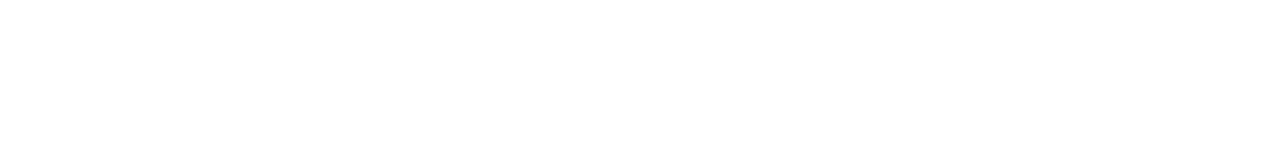
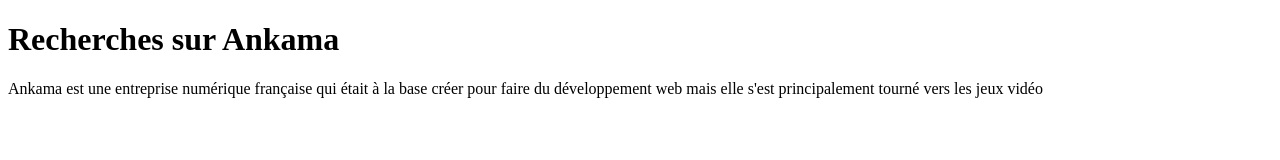
Before and after one commit to VillerotJustin/SAE_S1.06-A1, a plain HTML site: page index.html in a window 1280 px wide. Drawn offline with Linux system fonts and the light colour scheme.

Commit message:
2ème update
Ajout de la description, du titre et de l'icone sur l'index.html

```diff
--- a/index.html
+++ b/index.html
@@ -3,8 +3,10 @@
   <head>
     <meta charset="utf-8">
     <title>Ankama</title>
+    <link rel="icon" type="image/ico" sizes="16x16" href="ankama.ico">
   </head>
   <body>
-
+    <h1>Recherches sur Ankama</h1>
+    <p>Ankama est une entreprise numérique française qui était à la base créer pour faire du développement web mais elle s'est principalement tourné vers les jeux vidéo </p>
   </body>
 </html>
```
Also changed, not shown: New Text Document.txt (added).
